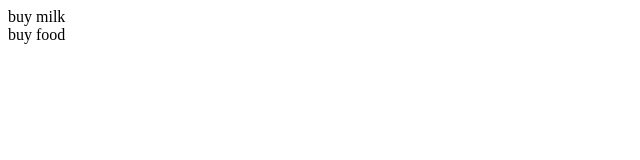
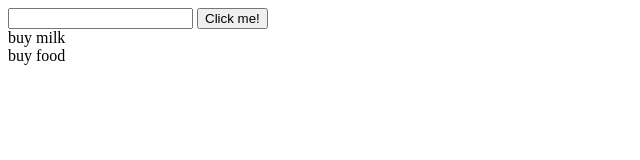
Before and after one commit to HibaqObsiye/notesapp, a website: page index.html in a window 1280 px wide. Shown: the whole page, without its empty margins (0-640 px from the left). Drawn offline with Linux system fonts and the light colour scheme.

Commit message:
added event listener to button so message displays with each click

```diff
--- a/bundle.js
+++ b/bundle.js
@@ -31,8 +31,15 @@
       var NotesView2 = class {
         constructor(notes) {
           this.notepad = notes;
+          this.button = document.querySelector("#show-message-button");
+          this.button.addEventListener("click", () => {
+            this.displayNotes();
+          });
         }
         displayNotes() {
+          let inputValue = document.getElementById("message-input").value;
+          console.log(inputValue);
+          this.notepad.addNote(inputValue);
           this.notepad.getNotes().forEach((element) => {
             let newDiv = document.createElement("div");
             newDiv.textContent = element;
--- a/index.html
+++ b/index.html
@@ -8,7 +8,8 @@
     <title>My web page</title>
   </head>
   <body>
-
+    <input type="text" id="message-input"/>
+    <button id="show-message-button">Click me!</button>
     <script src="./bundle.js"></script>
   </body>
 </html>
```
Also changed, not shown: NotesView.js (+8 -0 lines).
